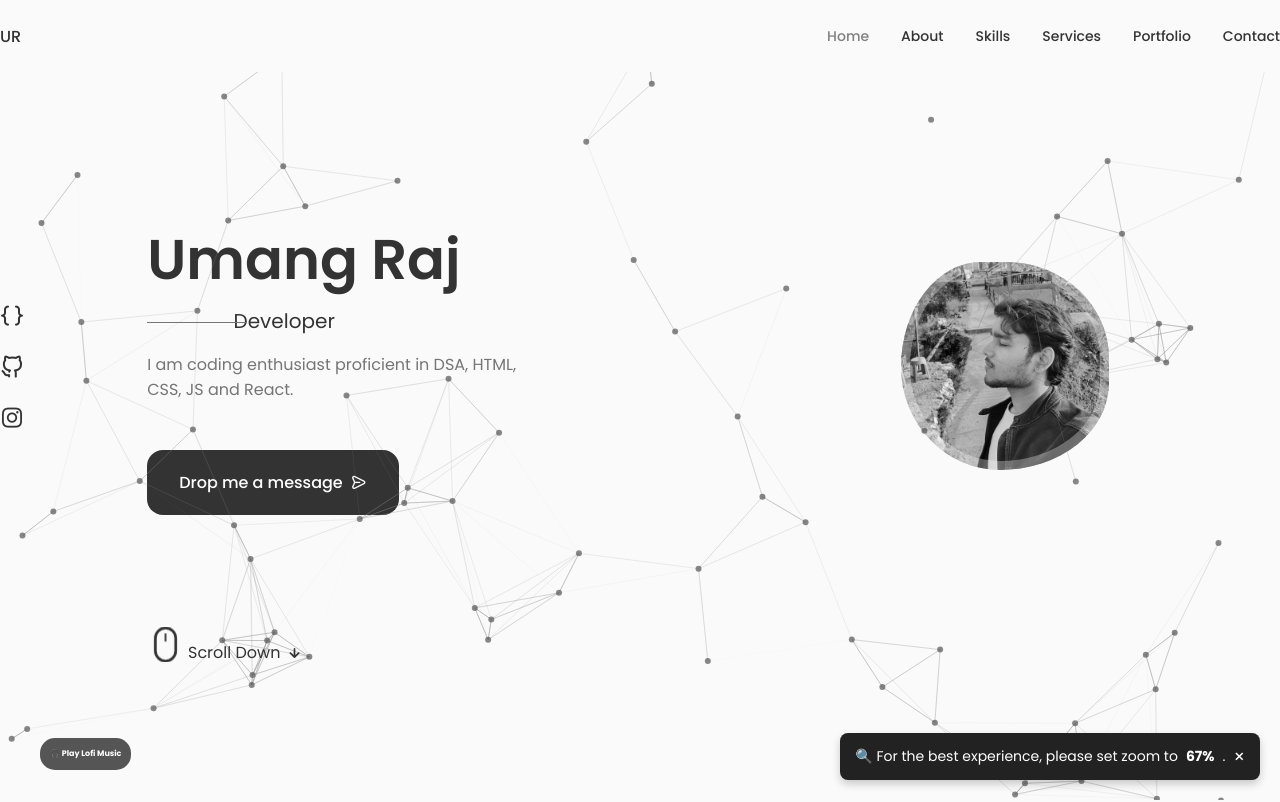
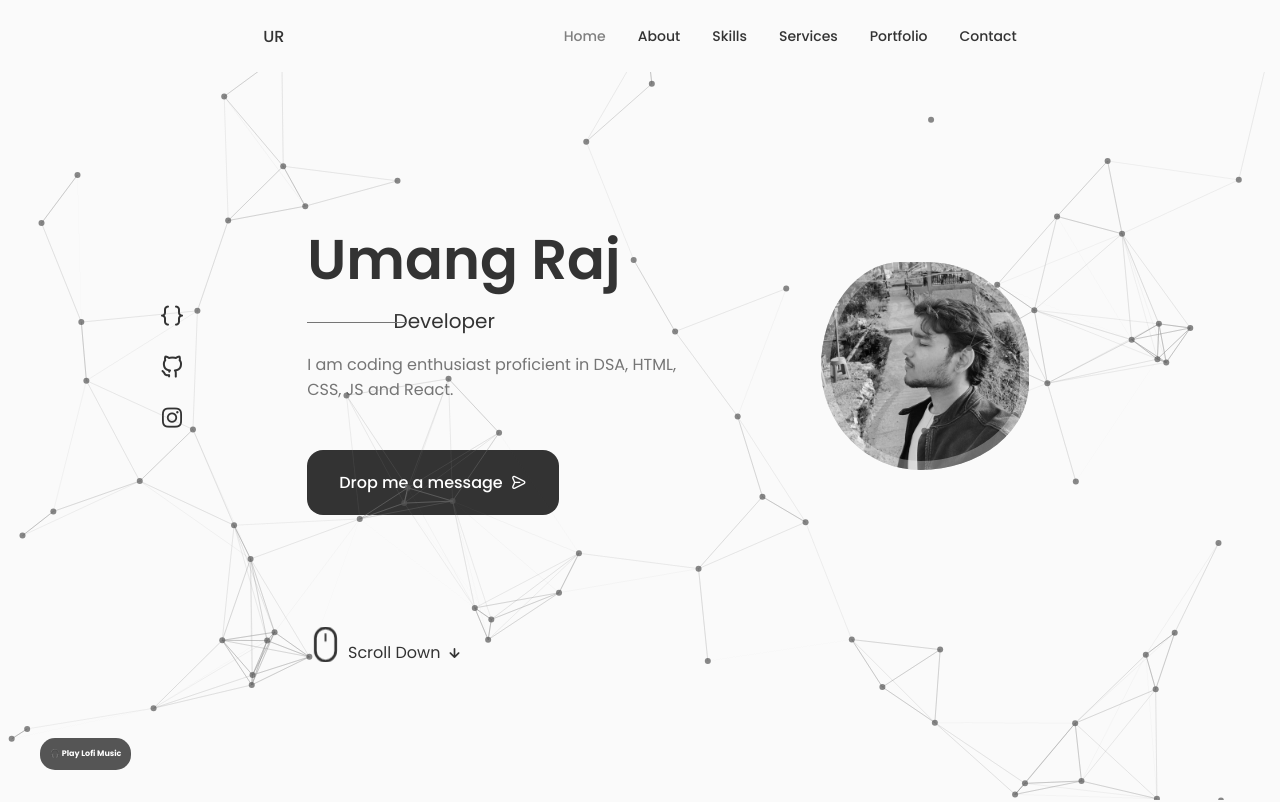
Before and after one commit to gnamu03r/umangportfolio, a React (Create React App) app: page / in a window 1280 px wide. Shown: the top 802 px of the page. Built offline with nearby package versions, Linux system fonts and the light colour scheme; no server answers.

Commit message:
browserissuefixed

```diff
--- a/public/index.html
+++ b/public/index.html
@@ -3,6 +3,8 @@
 <head>
   <meta charset="UTF-8">
   <meta name="viewport" content="width=device-width, initial-scale=1.0">
+  <link rel="icon" type="image/png" href="%PUBLIC_URL%/favicon-32x32.png">
+
   <!--================= BOXICONS ================-->
   <link href='https://unpkg.com/boxicons@2.1.4/css/boxicons.min.css' rel='stylesheet'>
   <!--================= UNICONS ================-->
--- a/src/App.css
+++ b/src/App.css
@@ -50,7 +50,26 @@
   --z-modal: 1000;
 }
 
+
 /*Responsive typography*/
+
+@media screen and (max-width: 1600px) {
+  html{
+    font-size: 1rem;
+    margin-left: 10rem;
+    margin-right: 10rem;
+  }
+  body{
+    /* margin-left: 10rem; */
+  }
+  @media screen and (-webkit-min-device-pixel-ratio: 1.5) {
+    html {
+      font-size: 15px; /* Adjust Brave's zoom issue */
+    }
+  }
+
+}
+
 @media screen and (max-width: 992px) {
   :root {
     --big-font-size: 2.75rem;
--- a/src/App.js
+++ b/src/App.js
@@ -5,7 +5,6 @@ import IntroAnimation from './components/introanimation/IntroAnimation';
 import CustomCursor from './components/customcursor/CustomCursor';
 import MagneticButton from './components/magneticbutton/MagneticButton';
 import ParticlesBackground from './components/particlesbackground/ParticlesBackground';
-import Alert from './components/alert/Alert';
 import MusicPlayer from './components/musicplayer/Musicplayer';
 import Header from './components/header/Header';
 import Home from './components/home/Home';
@@ -69,7 +68,6 @@ function App() {
       <CustomCursor />
       <MagneticButton />
       <ParticlesBackground />
-      <Alert />
       <Header />
       <MusicPlayer />
       <main className="main">
--- a/src/components/alert/Alert.jsx
+++ /dev/null
@@ -1,40 +0,0 @@
-import React from 'react'
-
-const Alert = () => {
-    const [visible, setVisible] = React.useState(true);
-
-  return (
-    visible && (
-        <div style={styles.popup}>
-            🔍 For the best experience, please set zoom to <b>67%</b>.
-            <button style={styles.closeButton} onClick={() => setVisible(false)}>×</button>
-        </div>
-    )
-  )
-}
-
-const styles = {
-    popup: {
-        position: "fixed",
-        bottom: "20px",
-        right: "20px",
-        background: "#222",
-        color: "white",
-        padding: "10px 15px",
-        borderRadius: "8px",
-        fontSize: "14px",
-        boxShadow: "0 4px 8px rgba(0, 0, 0, 0.2)",
-        display: "flex",
-        alignItems: "center",
-        gap: "8px",
-    },
-    closeButton: {
-        background: "none",
-        border: "none",
-        color: "white",
-        fontSize: "18px",
-        cursor: "pointer",
-    },
-};
-
-export default Alert
--- a/src/components/header/header.css
+++ b/src/components/header/header.css
@@ -1,3 +1,8 @@
+html{
+    /* margin-left: 10rem;
+    margin-right: 10rem; */
+}
+
 .header{
     width: 100%;
     position: fixed;
@@ -10,7 +15,7 @@
 .nav{
     height: calc(var(--header-height) + 1.5rem);
     display: flex;
-    justify-content: space-between;
+    justify-content: space-evenly;
     align-items: center;
     column-gap: 1rem;
 }
```
Also changed, not shown: public/favicon-32x32.png (added).
